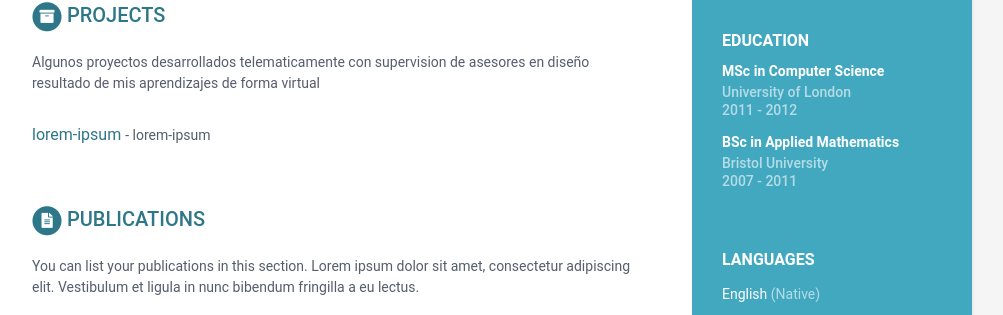
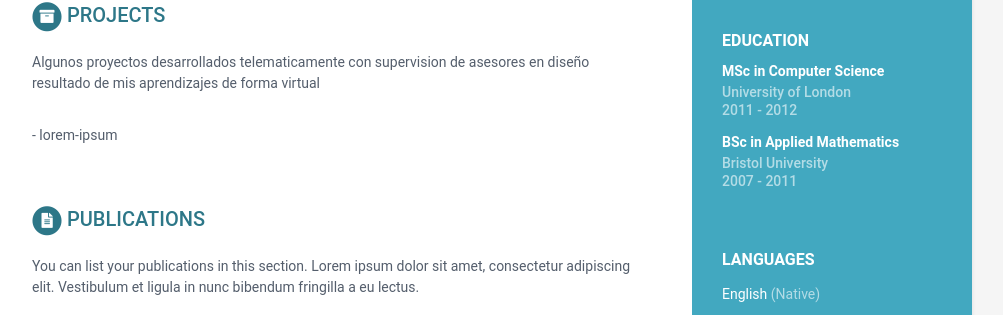
Before and after one commit to KevinC99/good-birch-4e19a, a Jekyll site: the page built from index.html, in a window 1280 px wide. Shown: the part 568-883 px from the top of the page, without its empty margins (168-1171 px from the left). Built offline with Jekyll 4.4.1, drawn with Linux system fonts in a browser that asks for light colours.

Commit message:
data.yml: updated title in assignments

```diff
--- a/_data/data.yml
+++ b/_data/data.yml
@@ -77,8 +77,7 @@ experiences:
 projects:
   title: Projects
   assignments:
-    - title: lorem-ipsum
-      link: lorem-ipsum
+    - link: lorem-ipsum
       tagline: lorem-ipsum
   intro: >-
     Algunos proyectos desarrollados telematicamente con supervision de asesores
```
